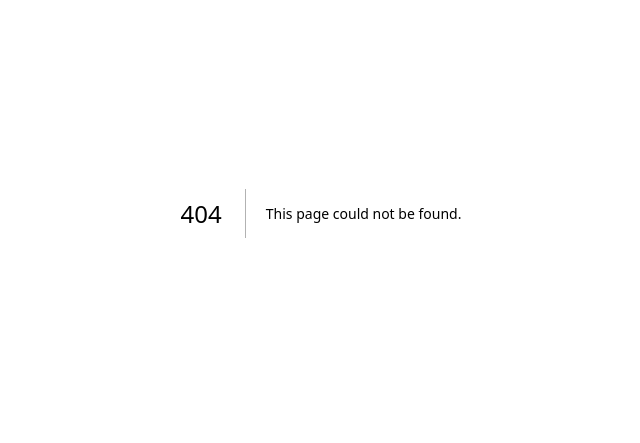
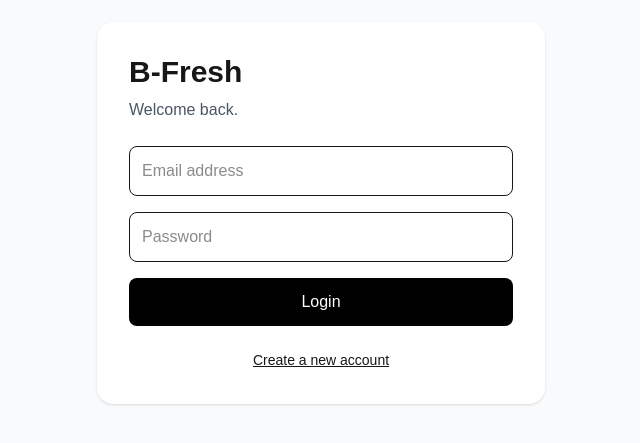
Before and after one commit to jayprakashdas5763/b-fresh, a Next.js app: page /auth in a window 1280 px wide. Before the commit this address had no page. Shown: the part 187-630 px from the top of the page, without its empty margins (319-959 px from the left). Built offline with nearby package versions, Linux system fonts and the light colour scheme; no server answers.

Commit message:
feat: establish B-Fresh Supabase foundation

```diff
--- /dev/null
+++ b/app/api/health/supabase/route.ts
@@ -0,0 +1,24 @@
+import { NextResponse } from "next/server";
+import { supabase } from "@/lib/supabase";
+
+export async function GET() {
+  const { error } = await supabase
+    .from("categories")
+    .select("id")
+    .limit(1);
+
+  if (error) {
+    return NextResponse.json(
+      {
+        connected: false,
+        error: error.message,
+      },
+      { status: 500 }
+    );
+  }
+
+  return NextResponse.json({
+    connected: true,
+    message: "B-Fresh is connected to Supabase.",
+  });
+}
--- /dev/null
+++ b/app/auth/page.tsx
@@ -0,0 +1,131 @@
+"use client";
+
+import { FormEvent, useState } from "react";
+import { supabase } from "@/lib/supabase";
+
+export default function AuthPage() {
+  const [isLogin, setIsLogin] = useState(true);
+  const [email, setEmail] = useState("");
+  const [password, setPassword] = useState("");
+  const [fullName, setFullName] = useState("");
+  const [message, setMessage] = useState("");
+  const [loading, setLoading] = useState(false);
+
+  async function handleSubmit(event: FormEvent<HTMLFormElement>) {
+    event.preventDefault();
+    setLoading(true);
+    setMessage("");
+
+    try {
+      if (isLogin) {
+        const { error } = await supabase.auth.signInWithPassword({
+          email,
+          password,
+        });
+
+        if (error) {
+          setMessage(error.message);
+          return;
+        }
+
+        setMessage("Login successful.");
+      } else {
+        const { error } = await supabase.auth.signUp({
+          email,
+          password,
+          options: {
+            data: {
+              full_name: fullName,
+            },
+          },
+        });
+
+        if (error) {
+          setMessage(error.message);
+          return;
+        }
+
+        setMessage(
+          "Account created. Please check your email to confirm your account."
+        );
+      }
+    } finally {
+      setLoading(false);
+    }
+  }
+
+  return (
+    <main className="flex min-h-screen items-center justify-center bg-gray-50 px-4">
+      <div className="w-full max-w-md rounded-2xl bg-white p-8 shadow">
+        <h1 className="mb-2 text-3xl font-bold">B-Fresh</h1>
+
+        <p className="mb-6 text-gray-600">
+          {isLogin ? "Welcome back." : "Create your B-Fresh account."}
+        </p>
+
+        <form onSubmit={handleSubmit} className="space-y-4">
+          {!isLogin && (
+            <input
+              type="text"
+              placeholder="Full name"
+              value={fullName}
+              onChange={(e) => setFullName(e.target.value)}
+              required
+              className="w-full rounded-lg border p-3"
+            />
+          )}
+
+          <input
+            type="email"
+            placeholder="Email address"
+            value={email}
+            onChange={(e) => setEmail(e.target.value)}
+            required
+            className="w-full rounded-lg border p-3"
+          />
+
+          <input
+            type="password"
+            placeholder="Password"
+            value={password}
+            onChange={(e) => setPassword(e.target.value)}
+            minLength={8}
+            required
+            className="w-full rounded-lg border p-3"
+          />
+
+          <button
+            type="submit"
+            disabled={loading}
+            className="w-full rounded-lg bg-black p-3 text-white disabled:opacity-50"
+          >
+            {loading
+              ? "Please wait..."
+              : isLogin
+                ? "Login"
+                : "Create account"}
+          </button>
+        </form>
+
+        {message && (
+          <p className="mt-4 rounded-lg bg-gray-100 p-3 text-sm">
+            {message}
+          </p>
+        )}
+
+        <button
+          type="button"
+          onClick={() => {
+            setIsLogin(!isLogin);
+            setMessage("");
+          }}
+          className="mt-6 w-full text-sm underline"
+        >
+          {isLogin
+            ? "Create a new account"
+            : "Already have an account? Login"}
+        </button>
+      </div>
+    </main>
+  );
+}
--- /dev/null
+++ b/lib/supabase.ts
@@ -0,0 +1,14 @@
+import { createClient } from "@supabase/supabase-js";
+
+const supabaseUrl = process.env.NEXT_PUBLIC_SUPABASE_URL;
+const supabasePublishableKey =
+  process.env.NEXT_PUBLIC_SUPABASE_PUBLISHABLE_KEY;
+
+if (!supabaseUrl || !supabasePublishableKey) {
+  throw new Error("Missing Supabase environment variables.");
+}
+
+export const supabase = createClient(
+  supabaseUrl,
+  supabasePublishableKey
+);
--- a/package.json
+++ b/package.json
@@ -9,6 +9,7 @@
     "lint": "eslint"
   },
   "dependencies": {
+    "@supabase/supabase-js": "^2.116.0",
     "next": "16.3.4",
     "react": "19.2.8",
     "react-dom": "19.2.8"
```
Also changed, not shown: 1 other file (tests, documents, lock files or other folders).
